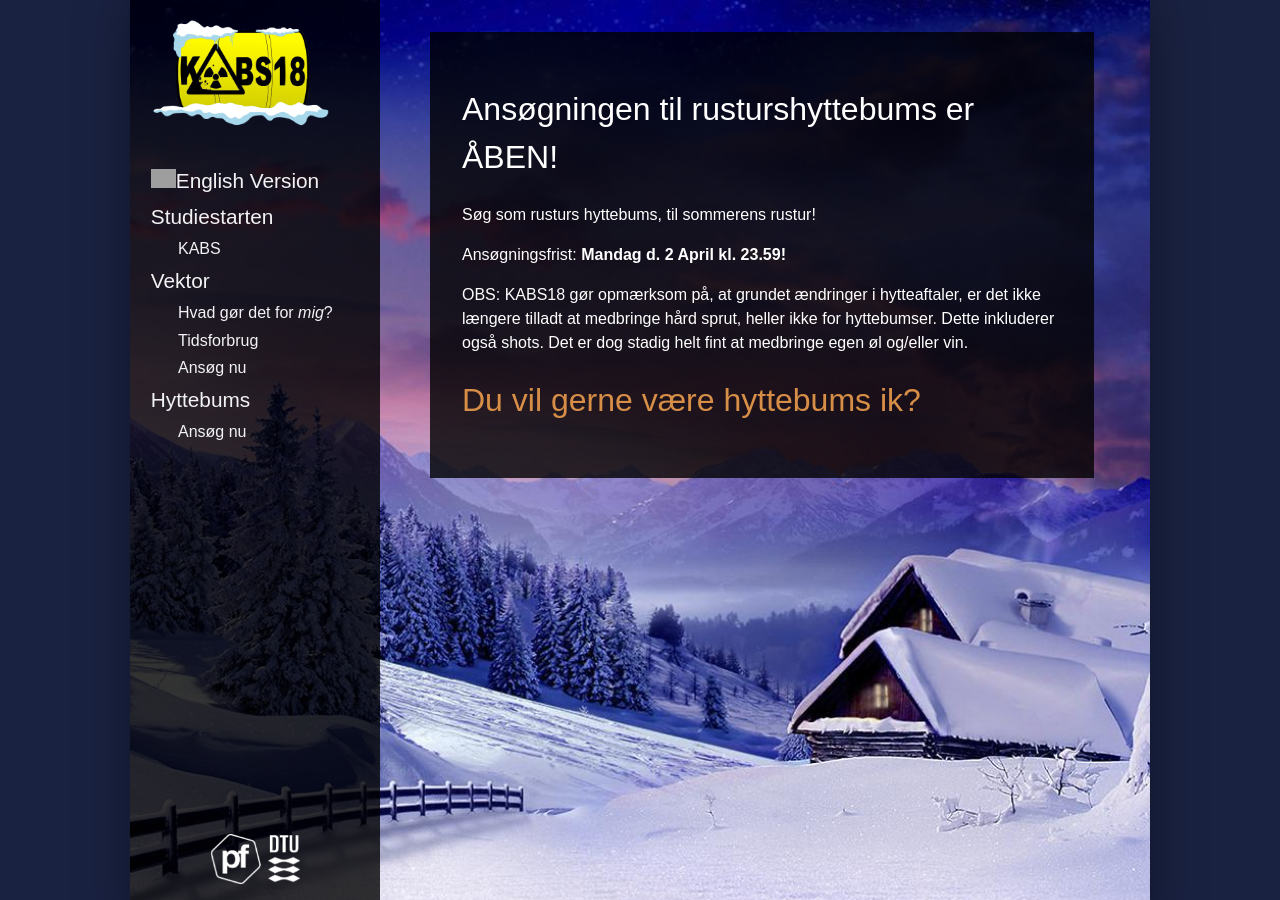
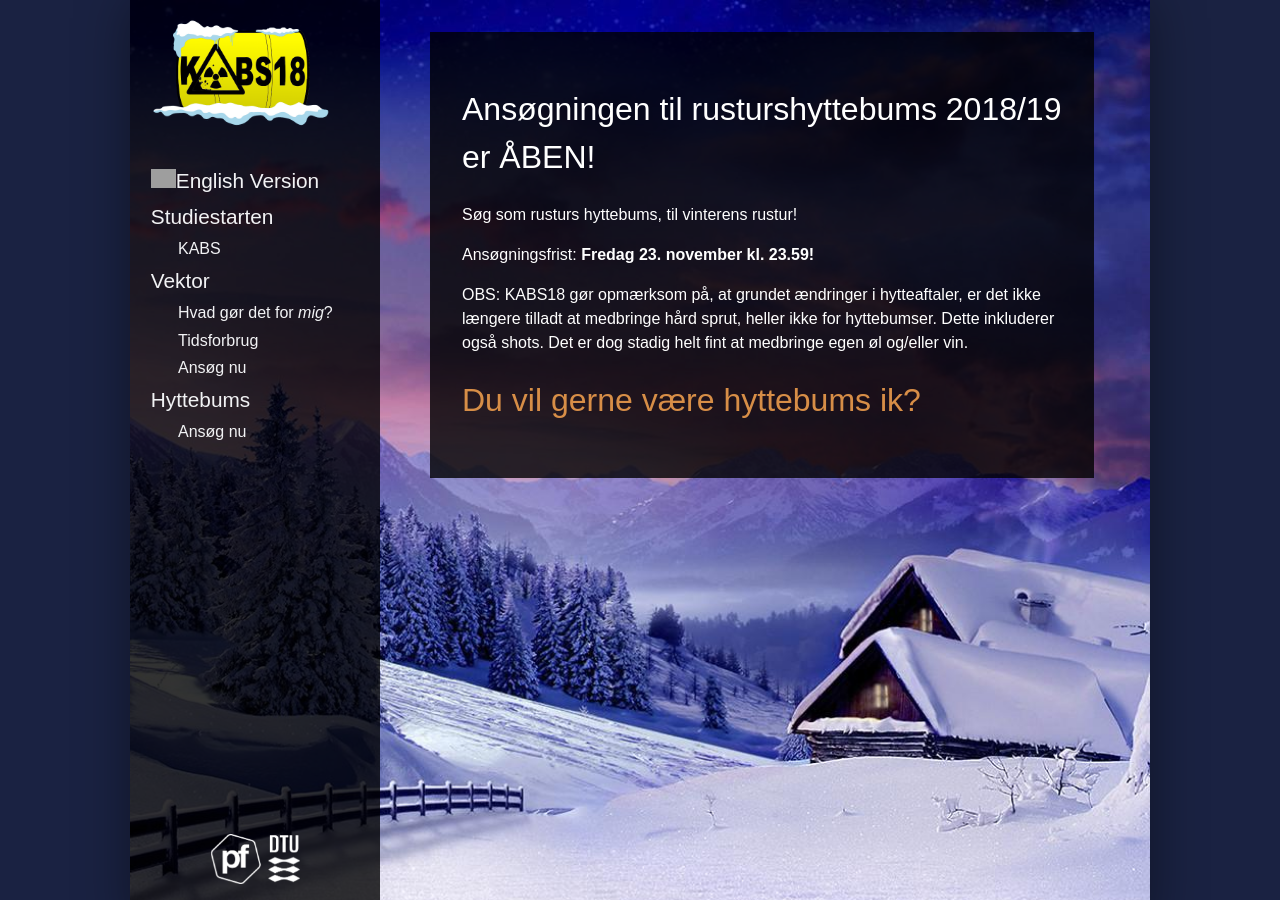
Before and after one commit to KABSDTU/kabsdtu.github.io, a Jekyll site: the page built from ansog-som-hyttebums.md, in a window 1280 px wide and 900 px high. Built offline with Jekyll 4.4.1, drawn with Linux system fonts in a browser that asks for light colours; some web fonts are replaced; grey boxes are pictures that could not be loaded.

Commit message:
vinter bums ansøgning

```diff
--- a/ansog-som-hyttebums.md
+++ b/ansog-som-hyttebums.md
@@ -2,12 +2,12 @@
 layout: default
 title: Ansøg som Hyttebums
 ---
-<h1>Ansøgningen til rusturshyttebums er ÅBEN!</h1>
+<h1>Ansøgningen til rusturshyttebums 2018/19 er ÅBEN!</h1>
 
-<p>Søg som rusturs hyttebums, til sommerens rustur!</p>
+<p>Søg som rusturs hyttebums, til vinterens rustur!</p>
 
-<p>Ansøgningsfrist: <b>Mandag d. 2 April kl. 23.59!</b> </p>
+<p>Ansøgningsfrist: <b>Fredag 23. november kl. 23.59!</b> </p>
 
 <p>OBS: KABS18 gør opmærksom på, at grundet ændringer i hytteaftaler, er det ikke længere tilladt at medbringe hård sprut, heller ikke for hyttebumser. Dette inkluderer også shots. Det er dog stadig helt fint at medbringe egen øl og/eller vin.</p>
 
-<h1><a href="https://docs.google.com/forms/d/e/1FAIpQLSdp32POMj_gsvCcjqFq_0xzUkfdFcruH2cNY4woqoncaBLdoA/viewform?embedded=true">Du vil gerne være hyttebums ik?</a></h1>
+<h1><a href="https://docs.google.com/forms/d/e/1FAIpQLScQrGkj4F0o2MMnWwh9WXGSdeptQpcoVYP1RZ-6ZR0v4ev6uQ/viewform?usp=sf_link">Du vil gerne være hyttebums ik?</a></h1>
--- a/index.html
+++ b/index.html
@@ -4,6 +4,8 @@ title:
 ---
 
 <h1>KerneKABS søger ny energi til en strålende studiestart! Skal du være med?</h1>
+
+<h2>Ansøgning til vinterhyttebums 2019 er nu åben!!</h2>
 
 <p>Vi har brug for en masse vektorer til at hjælpe os med at lave den bedste studiestart, for de nye studerende der starter til vinter! Skynd dig at søge vintervektor 2019! Skynd dig at søge vektor 2019! Ansøgningsfrist: 12/10 23.59</p><br> <!--<h2><a href="https://docs.google.com/forms/d/1FPSjaTFIfkd44Ehvjm6SxCSvUlCb9Vno_noVFlLz790/edit">Søg som VVektor17!</a></h2>--><a style="text-align: center;" href="https://docs.google.com/forms/d/e/1FAIpQLSf7gXXn9ugu3kAhLe4icLlFQns9z1ghMCJwVDv2pEZ_zTMkrA/viewform?usp=sf_link"><button class="applyBtn">Ansøg nu!</button></a></p>
 
```
Also changed, not shown: 7 other files.
